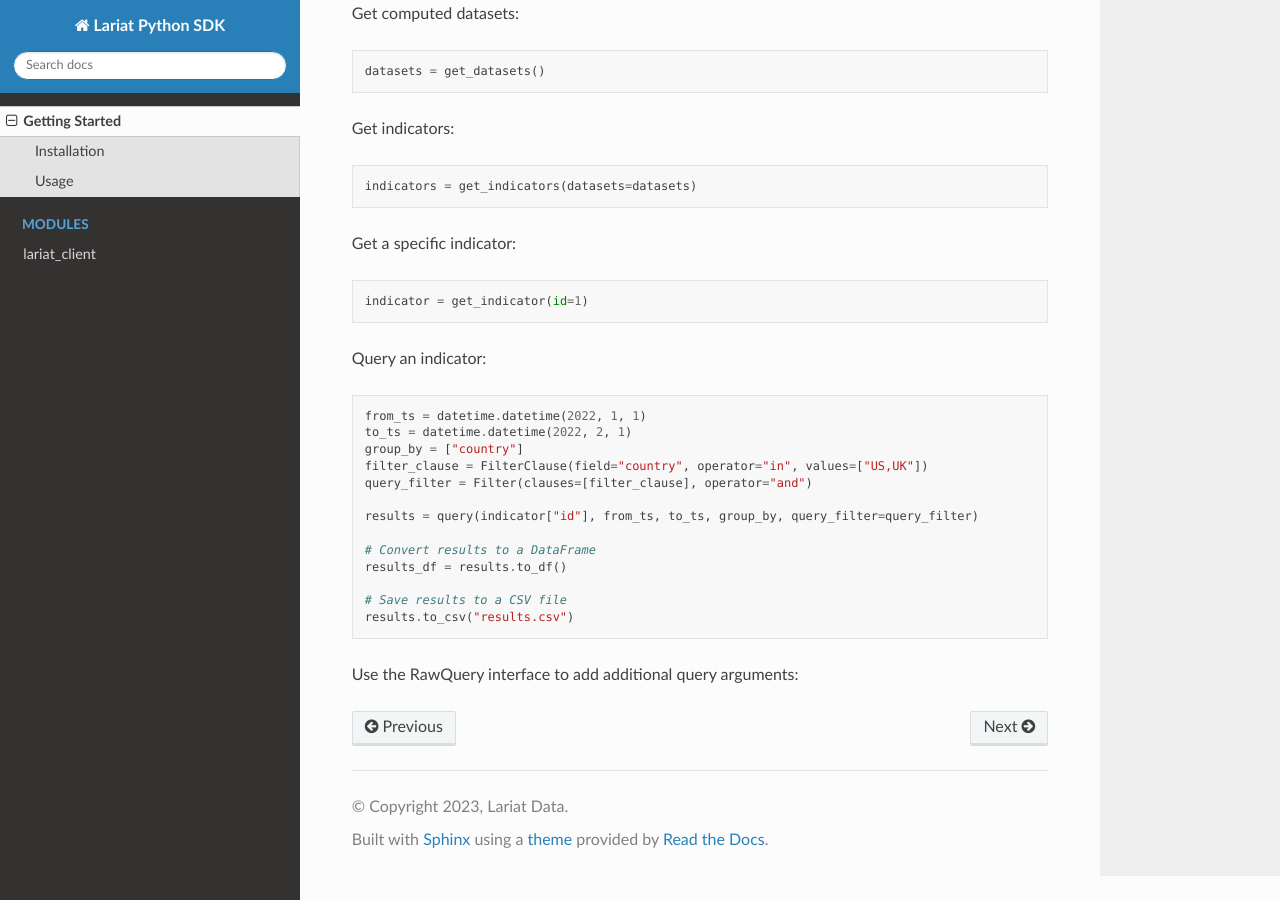
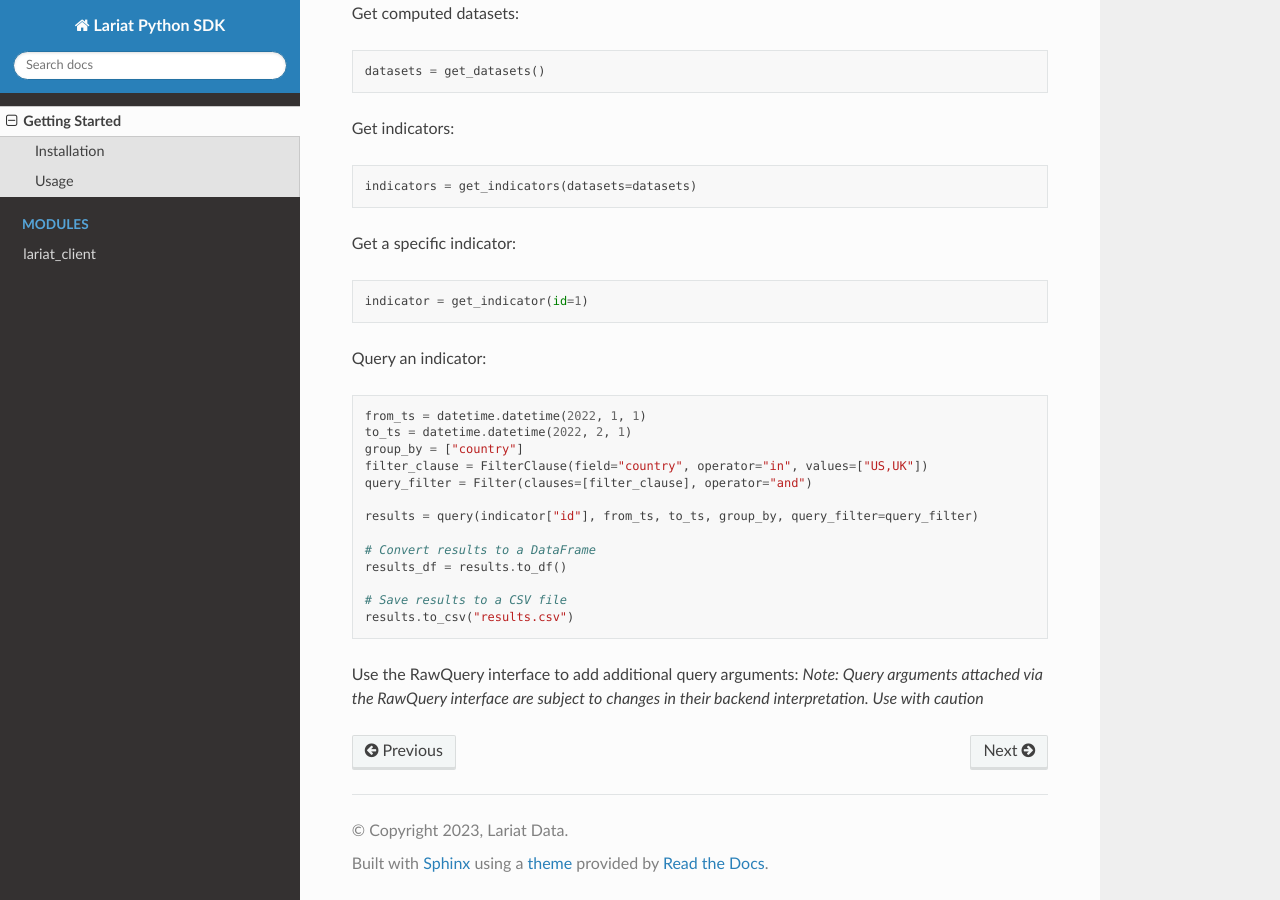
Before and after one commit to lariat-data/lariat-python-sdk, a Sphinx documentation site: the page built from docs/readme.rst, in a window 1280 px wide and 900 px high, scrolled down 868 px. Built offline with Sphinx 7.4.7 and the Read the Docs theme 2.0.0, drawn with Linux system fonts in a browser that asks for light colours.

Commit message:
Update readme.rst

```diff
--- a/docs/readme.rst
+++ b/docs/readme.rst
@@ -75,6 +75,7 @@ Query an indicator:
    results.to_csv("results.csv")
 
 Use the RawQuery interface to add additional query arguments:
+*Note: Query arguments attached via the RawQuery interface are subject to changes in their backend interpretation. Use with caution*
 
 .. code:: python
     import lariat_client
```
